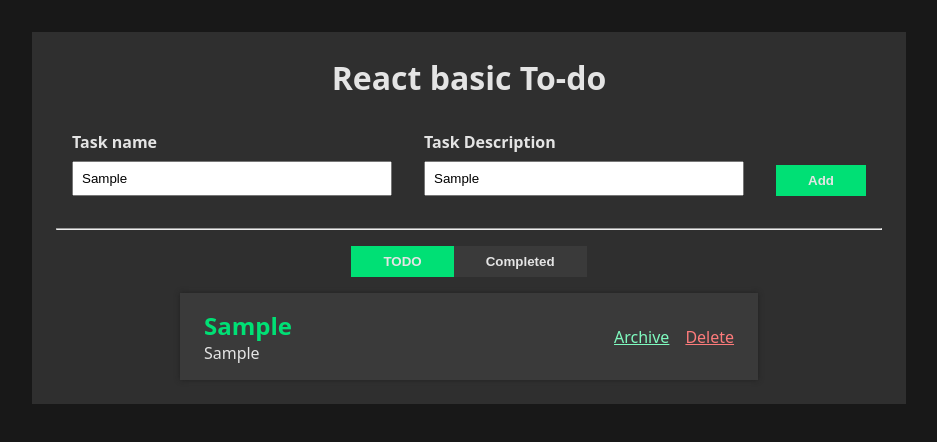
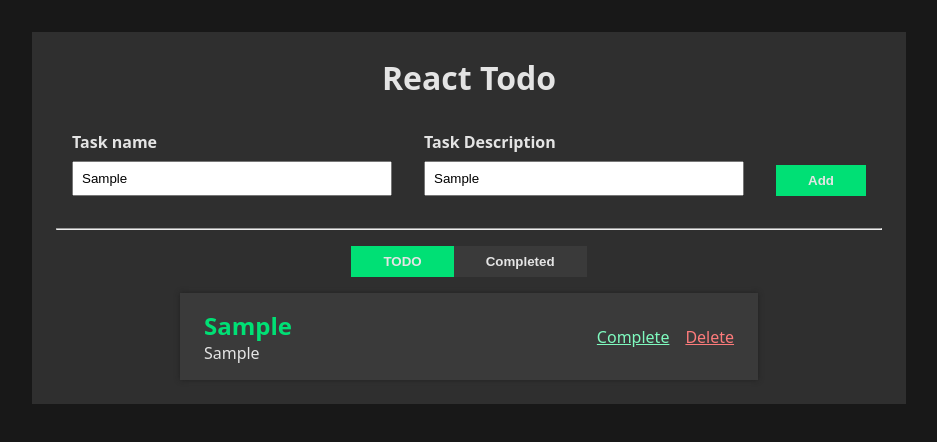
Before and after one commit to sandratraniaina/todo, a React (Vite) app: page / in a window 1280 px wide. Both pictures are taken after typing "Sample", "Sample" into the empty fields and a click on the button "Add". Shown: the top 442 px of the page, without its empty margins (171-1108 px from the left). Built offline with nearby package versions, Linux system fonts and the light colour scheme.

Commit message:
chore: Fix some typo

```diff
--- a/src/components/App/App.jsx
+++ b/src/components/App/App.jsx
@@ -51,7 +51,7 @@ const App = () => {
 
     return (
         <div className='wrapper'>
-            <h1>React basic To-do</h1>
+            <h1>React Todo</h1>
             <TasksContext.Provider value={tasks}>
                 <div className='container'>
                     <Form handler={addTask} />
--- a/src/components/task/Task.jsx
+++ b/src/components/task/Task.jsx
@@ -11,7 +11,7 @@ const Task = ({ taskName, taskDescription, status, deleteHandler, updateHandler
             <div className='task__actions'>
                 {
                     status == "todo" ?
-                        <p className='task__action update' onClick={updateHandler}>Archive</p>
+                        <p className='task__action update' onClick={updateHandler}>Complete</p>
                         :
                         <p className='task__action update' onClick={updateHandler}>Revert</p>
                 }
```
